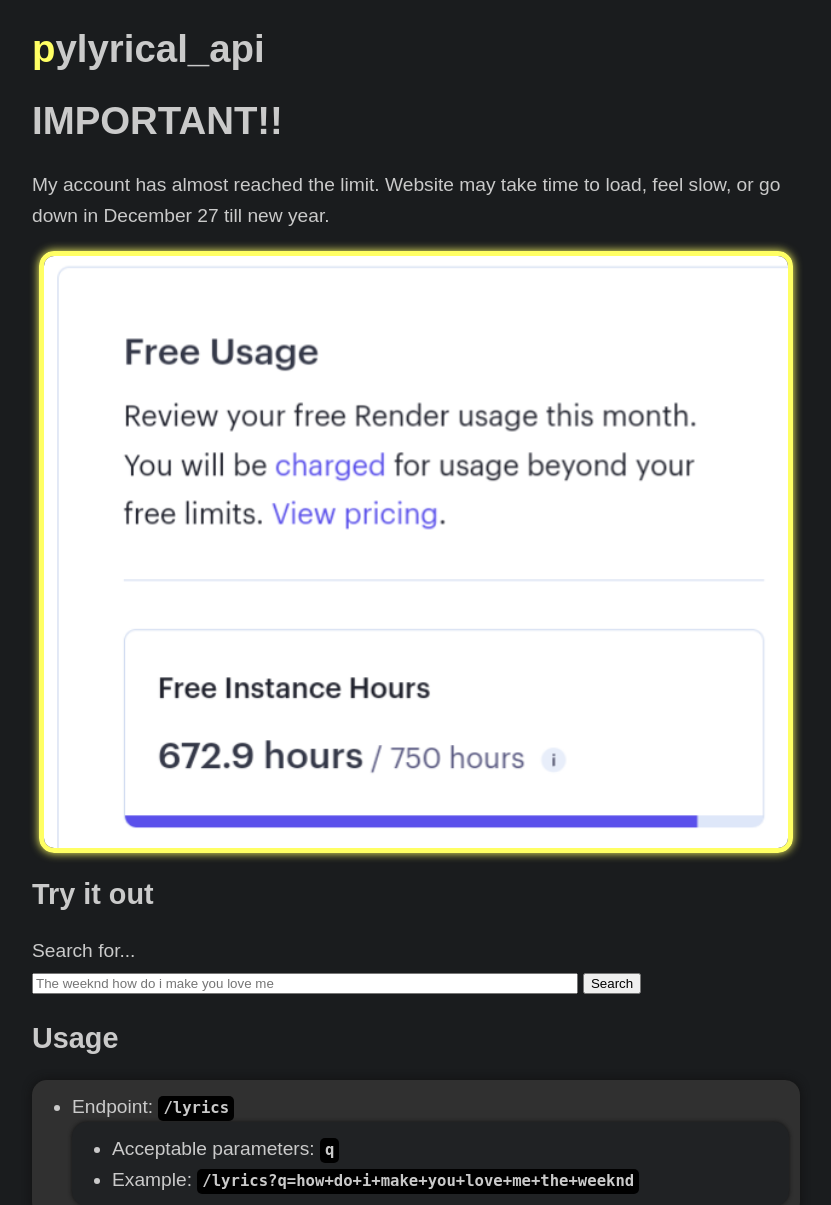
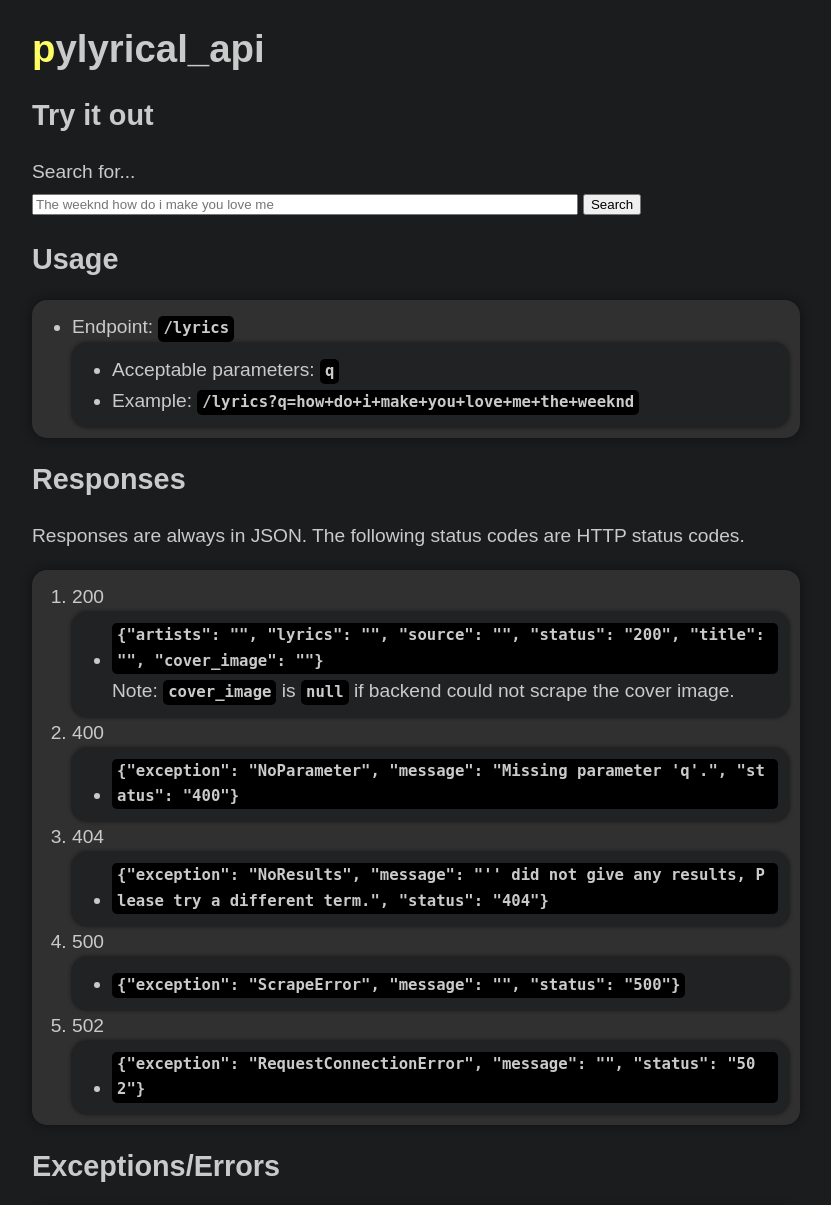
Before and after one commit to devlocalhost/pylyrical_api, a Flask app: page / in a window 1280 px wide. Shown: the top 1205 px of the page, without its empty margins (224-1055 px from the left). Run offline with Flask 3, Linux system fonts and the light colour scheme.

Commit message:
Revert "usage limit"
This reverts commit 66653a2700a566965eaf939a64d3f78e6d3f4a18.

```diff
--- a/static/style.css
+++ b/static/style.css
@@ -54,14 +54,6 @@ ol ol, ol ul, ul ul {
     box-shadow: 0 0 4px var(--box-border-color);
 }
 
-img {
-    display: block;
-    margin: 0 auto;
-    width: 97%;
-    border: 5px solid var(--accent-color);
-    border-radius: 15px;
-    box-shadow: 0 0 var(--box-border-size) var(--accent-color);
-}
 
 input {
     width: 70%;
--- a/templates/index.html
+++ b/templates/index.html
@@ -11,10 +11,6 @@
         <div class="top-bar" id="scrollBar"></div>
 
         <h1 class="colored" onclick="toggleStylesheet()">pylyrical_api</h1>
-
-        <h1>IMPORTANT!!</h1>
-        <p>My account has almost reached the limit. Website may take time to load, feel slow, or go down in December 27 till new year.</p>
-        <img src="/static/usage_limit.png">
 
         <h2>Try it out</h2>
         <form action="/lyrics" method="get">
```
Also changed, not shown: static/usage_limit.png (deleted).
